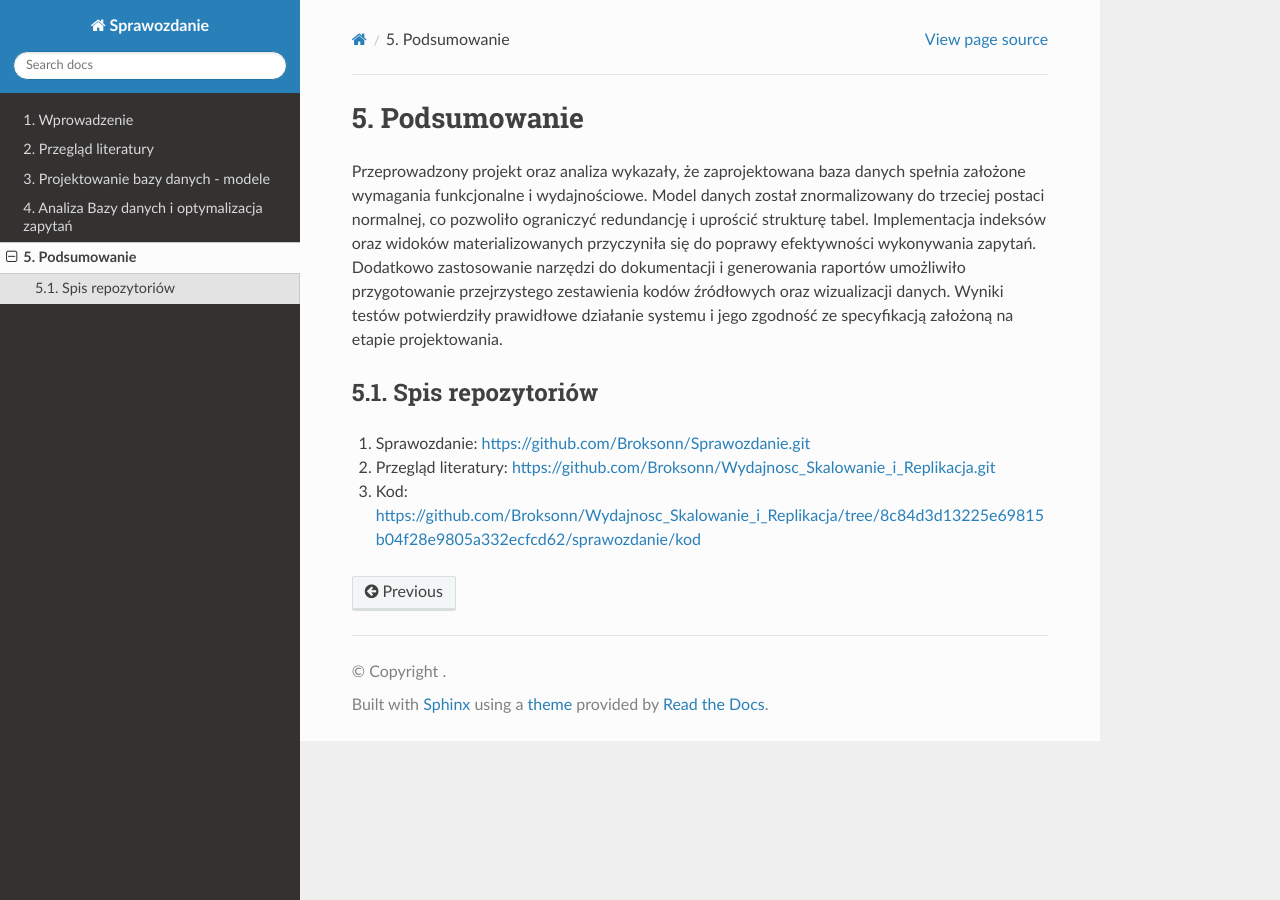
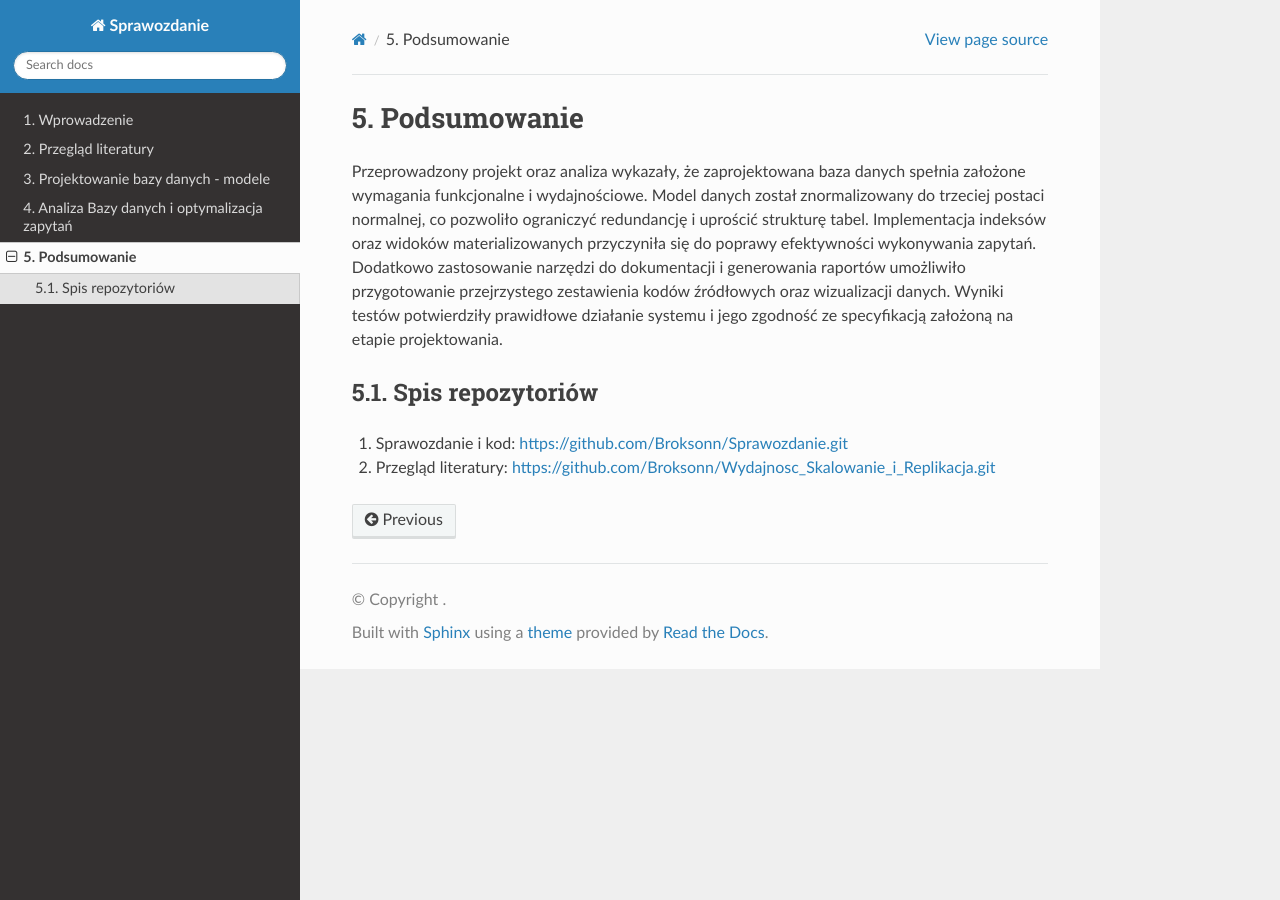
Before and after one commit to Broksonn/Sprawozdanie, a Sphinx documentation site: the page built from source/rozdzial5/index.rst, in a window 1280 px wide. Built offline with Sphinx 7.4.7 and the Read the Docs theme 3.1.0, drawn with Linux system fonts in a browser that asks for light colours; some of the changed lines change nothing that is shown.

Commit message:
zmiana linków
zmiana linków

```diff
--- a/source/rozdzial5/index.rst
+++ b/source/rozdzial5/index.rst
@@ -6,6 +6,5 @@
 Spis repozytoriów
 ------------------
 
-#. Sprawozdanie: https://github.com/Broksonn/Sprawozdanie.git
+#. Sprawozdanie i kod: https://github.com/Broksonn/Sprawozdanie.git
 #. Przegląd literatury: https://github.com/Broksonn/Wydajnosc_Skalowanie_i_Replikacja.git
-#. Kod: https://github.com/Broksonn/Wydajnosc_Skalowanie_i_Replikacja/tree/8c84d3d13225e69815b04f28e9805a332ecfcd62/sprawozdanie/kod
```
Also changed, not shown: 15 other files.
